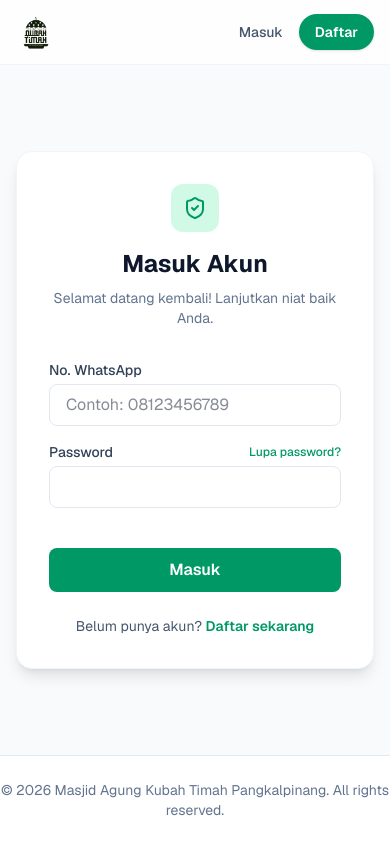
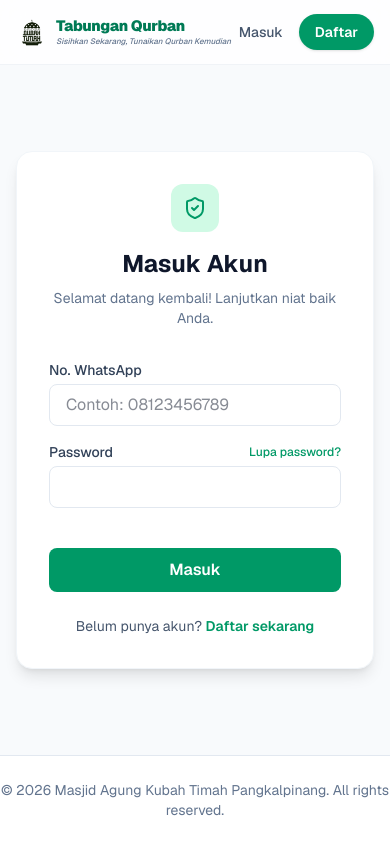
Before and after one commit to officialdmaqiqah/tabungan-qurban-app, a Next.js app: page /login in a window 390 px wide. Built offline with nearby package versions, Linux system fonts and the light colour scheme; no server answers.

Commit message:
fix(ui): adjust mobile header and hero layout based on feedback

```diff
--- a/app/page.tsx
+++ b/app/page.tsx
@@ -62,7 +62,7 @@ export default async function Home() {
     <div className="flex-1 flex flex-col bg-slate-50 font-sans text-slate-800">
 
       {/* ================= SECTION 1: HERO SECTION (ABOVE THE FOLD) ================= */}
-      <section className="relative overflow-hidden bg-gradient-to-br from-emerald-950 via-emerald-900 to-teal-950 text-white pt-28 pb-36">
+      <section className="relative overflow-hidden bg-gradient-to-br from-emerald-950 via-emerald-900 to-teal-950 text-white pt-20 lg:pt-28 pb-24 lg:pb-36">
         {/* Background Decorative Elements */}
         <div className="absolute inset-0 bg-[url('https://grainy-gradients.vercel.app/noise.svg')] opacity-15 mix-blend-overlay"></div>
         <div className="absolute top-0 right-0 -translate-y-12 translate-x-1/4 w-[500px] h-[500px] bg-emerald-500 rounded-full blur-[150px] opacity-35"></div>
@@ -89,21 +89,7 @@ export default async function Home() {
                 Niat suci berqurban kini lebih mudah diraih. Tabung dana qurban Anda secara fleksibel tanpa batas minimum setor. Amanah, terpercaya, dan tercatat otomatis langsung dari HP Anda.
               </p>
 
-              <div className="flex flex-col sm:flex-row items-stretch sm:items-center gap-4 pt-2">
-                <Link
-                  href="/register"
-                  className="px-8 py-4 bg-gradient-to-r from-amber-500 to-amber-600 text-slate-950 rounded-full font-extrabold hover:from-amber-400 hover:to-amber-500 transition-all shadow-lg shadow-amber-500/20 flex items-center justify-center gap-2 text-base group"
-                >
-                  Mulai Niat Qurban Sekarang
-                  <ArrowRight className="w-5 h-5 transition-transform group-hover:translate-x-1" />
-                </Link>
-                <a
-                  href="#paket"
-                  className="px-8 py-4 bg-emerald-800/40 hover:bg-emerald-800/60 border border-emerald-700/60 text-white rounded-full font-bold transition-all flex items-center justify-center gap-2"
-                >
-                  Lihat Pilihan Paket
-                </a>
-              </div>
+              {/* CTA Buttons Removed */}
 
               {/* Mini Stats / Badges */}
               <div className="grid grid-cols-3 gap-4 pt-6 border-t border-emerald-800/50 max-w-lg">
--- a/components/Header.tsx
+++ b/components/Header.tsx
@@ -14,11 +14,11 @@ export default function Header({ user, role }: { user: any, role: string }) {
   return (
     <header className="sticky top-0 z-50 w-full border-b border-slate-200/50 bg-white/80 backdrop-blur-md">
       <div className="container mx-auto px-4 h-16 flex items-center justify-between">
-        <Link href="/" className="flex items-center gap-3 hover:opacity-90 transition-opacity">
-          <img src="/logo-dark.png" alt="Logo Masjid Agung Kubah Timah" className="h-10 w-auto" />
-          <div className="hidden sm:flex flex-col justify-center">
-            <span className="font-black text-xl text-emerald-700 leading-none tracking-tight">Tabungan Qurban</span>
-            <span className="text-[11px] font-medium text-slate-500 italic mt-0.5">Sisihkan Sekarang, Tunaikan Qurban Kemudian</span>
+        <Link href="/" className="flex items-center gap-2 md:gap-3 hover:opacity-90 transition-opacity">
+          <img src="/logo-dark.png" alt="Logo Masjid Agung Kubah Timah" className="h-8 md:h-10 w-auto" />
+          <div className="flex flex-col justify-center">
+            <span className="font-black text-[15px] md:text-xl text-emerald-700 leading-none tracking-tight">Tabungan Qurban</span>
+            <span className="text-[8px] md:text-[11px] font-medium text-slate-500 italic mt-0.5">Sisihkan Sekarang, Tunaikan Qurban Kemudian</span>
           </div>
         </Link>
         <nav className="flex items-center gap-4 text-sm font-medium">
```
